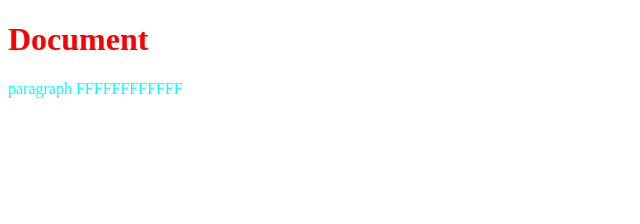
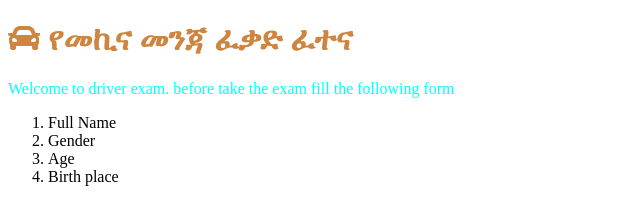
Before and after one commit to Adisho1313/GitRepo, a plain HTML site: page index.html in a window 1280 px wide. Shown: the whole page, without its empty margins (0-640 px from the left). Drawn offline with Linux system fonts and the light colour scheme.

Commit message:
added more items in index

```diff
--- a/index.html
+++ b/index.html
@@ -3,11 +3,29 @@
 <head>
     <meta charset="UTF-8">
     <meta name="viewport" content="width=device-width, initial-scale=1.0">
-    <title>Document1</title>
+    <title>BiniTutor-Driver Exam</title>
     <link rel="stylesheet" href="style.css">
+    <link rel="stylesheet" href="https://pro.fontawesome.com/releases/v5.10.0/css/all.css">
+
 </head>
 <body>
-    <h1>Document</h1>
-    <p>paragraph FFFFFFFFFFFF</p>
+    <div class="container">
+    <div class="container header"></div>
+    <h1>
+        <span>
+            <i class="fa fa-car"></i>  የመኪና
+        </span> መንጃ ፈቃድ ፈተና
+    </h1>
+    </div>
+
+    <div class="content">
+        <p>Welcome to driver exam. before take the exam fill the following form</p>
+        <ol>
+            <li>Full Name</li>
+            <li>Gender</li>
+            <li>Age</li>
+            <li>Birth place</li>
+        </ol>
+    </div>
 </body>
 </html>
--- a/style.css
+++ b/style.css
@@ -1,5 +1,5 @@
 h1{
-    color: red;
+    color: peru;
 }
 
 p{
```
